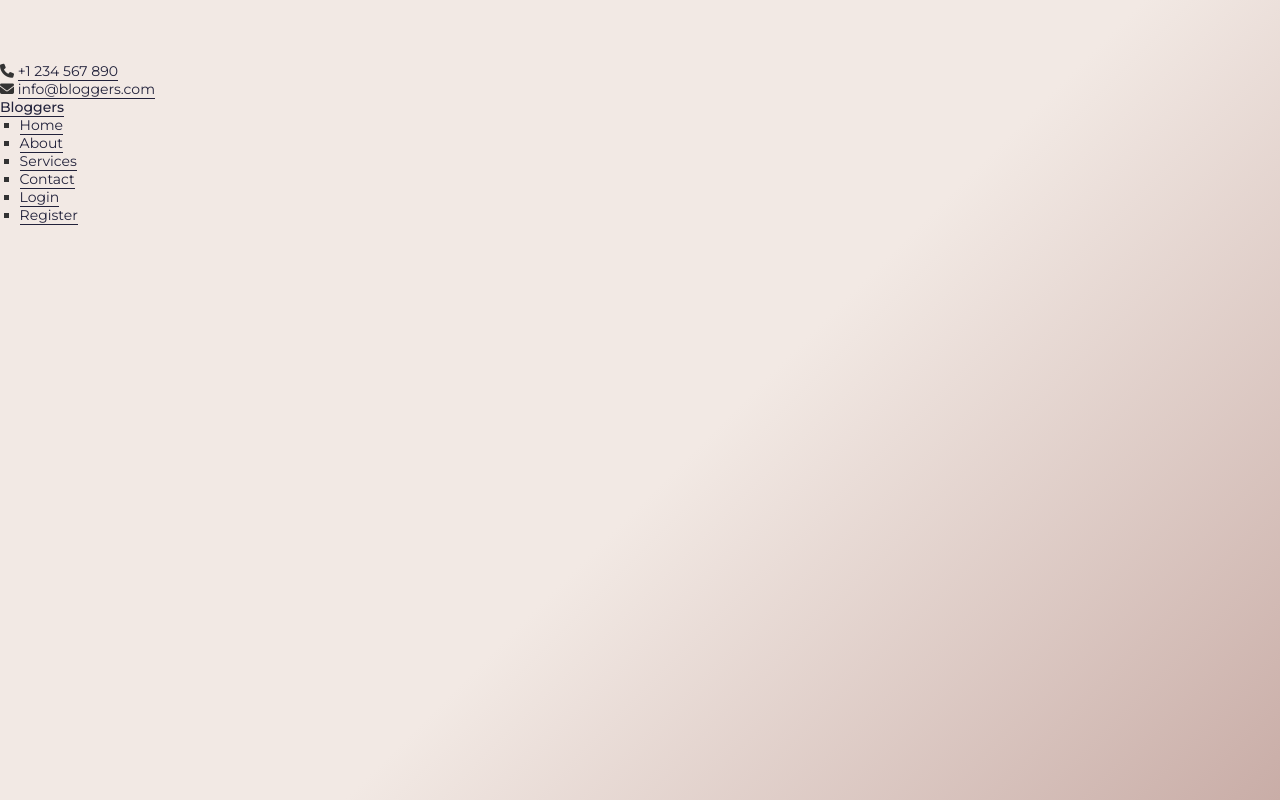
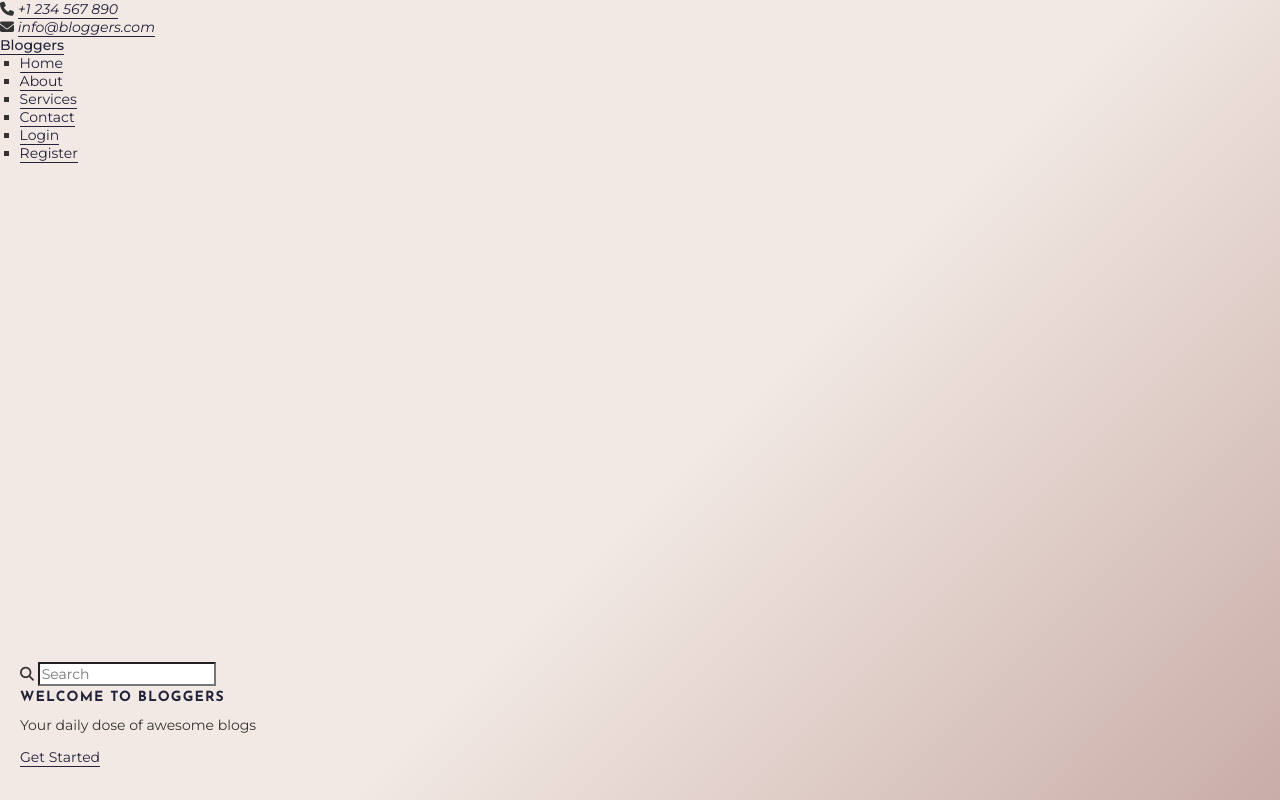
Before and after one commit to johnclamy/bloggerstemplate, a website built with Vite: page index.html in a window 1280 px wide. Built offline with nearby package versions, Linux system fonts and the light colour scheme.

Commit message:
remove the container wrapper from the header section

```diff
--- a/index.html
+++ b/index.html
@@ -9,11 +9,10 @@
     <title>Bloggers Website Template</title>
 </head>
 <body>
-    <div class="container">
     <header class="header">
         <section class="header-top">
             <address class="header-top__content">
-                    </div class="phone">
+                <div class="phone">
                     <i class="fas fa-phone"></i>
                     <a href="tel:+1234567890">+1 234 567 890</a>
                 </div>
@@ -44,6 +43,17 @@
             </div>
         </section>
     </header>
+    <main style="margin-top: 500px; margin-left: 20px">
+        <div class="input-field-group">
+            <i class="fas fa-search"></i>
+            <input type="text" name="search" id="search-input" placeholder="Search" />
+        </div>
+        <div class="hero">
+            <h1 class="hero__title">Welcome to Bloggers</h1>
+            <p class="hero__subtitle">Your daily dose of awesome blogs</p>
+            <a href="#" class="btn btn-primary hero__btn">Get Started</a>
+        </div>
+    </main>
     <script src="/assets/js/browser.min.js"></script>
     <script src="/assets/js/breakpoints.min.js"></script>
     <script src="main.js"></script>
```
Lines whose indentation alone changed are shown as unchanged.
